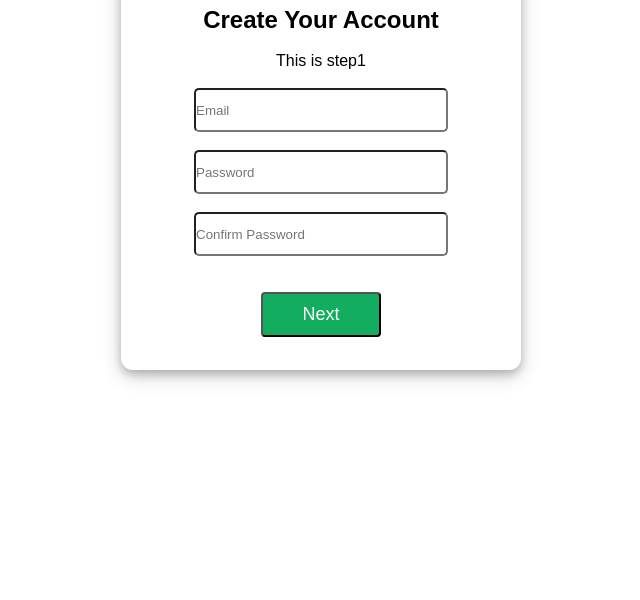
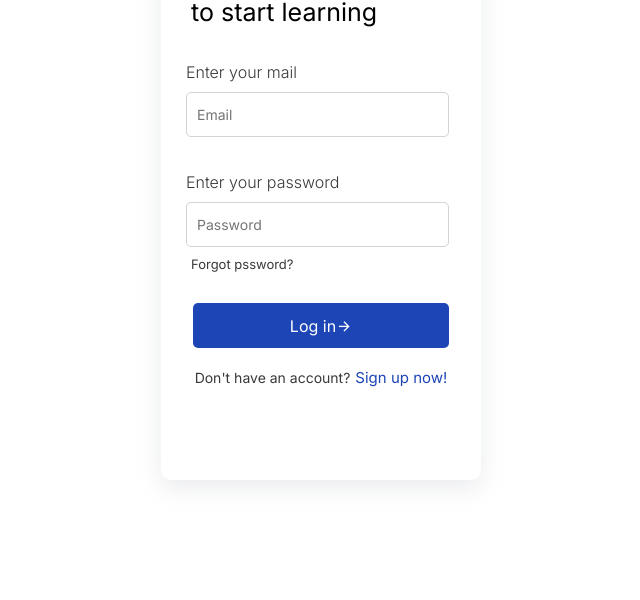
Before and after one commit to khush-kalariya/Login-Page, a plain HTML site: page Login Page/index.html in a window 1280 px wide. Shown: the part 200-800 px from the top of the page, without its empty margins (319-959 px from the left). Drawn offline with nearby package versions, Linux system fonts and the light colour scheme.

Commit message:
second commit

```diff
--- a/Login Page/index.html
+++ b/Login Page/index.html
@@ -1,31 +1,51 @@
 <!DOCTYPE html>
 <html lang="en">
   <head>
-    <meta charset="UTF-8">
-    <meta name="viewport" content="width=device-width, initial-scale=1.0">
+    <meta charset="UTF-8" />
+    <meta name="viewport" content="width=device-width, initial-scale=1.0" />
     <title>Document</title>
-    <link rel="stylesheet" href="style.css">
+    <link rel="stylesheet" href="style.css" />
+    <link rel="preconnect" href="https://fonts.googleapis.com" />
+    <link rel="preconnect" href="https://fonts.gstatic.com" crossorigin />
+    <link
+      href="https://fonts.googleapis.com/css2?family=Inter:ital,opsz,wght@0,14..32,100..900;1,14..32,100..900&display=swap"
+      rel="stylesheet"
+    />
+    <link
+    href="https://cdn.jsdelivr.net/npm/remixicon@4.5.0/fonts/remixicon.css"
+    rel="stylesheet"
+/>
   </head>
   <body>
-    <form id="abc">
-            <div id="my"><br><br>
-                <h2>Create Your Account</h2>
-                <br>
-                <p>This is step1</p>
-                <br>
-                <input type="email" id="a1" name="a1" placeholder="Email" required>
-                <br>
-                <br>
-                <input type="password" id="a2" name="a2" placeholder="Password">
-                <br>
-                <br>
-                <input type="password" id="a3" name="a3" placeholder="Confirm Password">
-                <br>
-                <br>
-                <br>
-                <input type="submit" value="Next" id="a4">
+    <div class="main-div">
+      <div class="login-white-bg">
+        <div class="text-login">
+            <h3 class="login-text">Log in</h3>
+            <p class="sub-text">to start learning</p>
         </div>
-    </form>
+
+        <div class="input-box">
+            <label for="mail-box">Enter your mail</label>
+            <input type="mail" placeholder="Email" id="mail-box" />
+        </div>
+
+        <div class="input-box">
+            <label for="password-box">Enter your password</label>
+            <input type="password" placeholder="Password" id="password-box" />
+      </div>
+
+      <div class="frg-pass">
+        <a href="#">Forgot pssword?</a>
+      </div>
+
+      <div class="btn">
+        <button>Log in<i class="ri-arrow-right-line"></i></button>
+      </div>
+
+      <div class="link">
+        <p>Don't have an account?<a href="#">Sign up now!</a></p>
+      </div>
+
     </div>
   </body>
 </html>
--- a/Login Page/style.css
+++ b/Login Page/style.css
@@ -1,47 +1,113 @@
-*{
+* {
   margin: 0;
   padding: 0;
+  box-sizing: border-box;
+  font-family: "Inter", serif;
 }
-#abc{
+
+html,
+body {
+  height: 100%;
+  width: 100%;
+}
+
+.main-div {
+  height: 100%;
+  width: 100%;
   display: flex;
   justify-content: center;
-    position: relative;
-    top: 170px;
+  align-items: center;
+
 
 }
-#my{
-    width: 400px;
-    height: 400px;
+
+.login-white-bg {
+  width: 25%;
+  height: 70%;
   background-color: white;
-    text-align: center;
-    font-family:  sans-serif;
-    box-shadow: 0 4px 8px 0 rgba(0, 0, 0, 0.2), 0 6px 20px 0 rgba(0, 0, 0, 0.19);
-    border-radius: 3%;
+  border-radius: 10px;
+  box-shadow: rgba(149, 157, 165, 0.2) 0px 8px 24px;
 }
 
-#a1{
-    width: 250px;
-    height: 40px;
-    border-radius: 5px;
+.login-text {
+  font-size: 35px;
+  padding-top: 30px;
+  padding-left: 30px;
 }
 
-#a2{
-    width: 250px;
-    height: 40px;
-    border-radius: 5px;
+.sub-text {
+  padding-top: 5px;
+  padding-left: 30px;
+  font-size: 25px;
+  font-weight: 400;
 }
 
-#a3{
-    width: 250px;
-    height: 40px;
-    border-radius: 5px;
+.input-box {
+  width: 90%;
+  display: flex;
+  flex-direction: column;
+  padding-top: 35px;
+  padding-left: 25px;
 }
 
-#a4{
-    background-color: #12AD5E;
-    color: white;
-    font-size: 18px;
-    width: 120px;
+.input-box input {
   height: 45px;
-    border-radius: 4px;
+  font-size: 14px;
+  padding-left: 10px;
+  border-radius: 5px;
+  border: 1px solid #d3d3d3;
 }
+
+.input-box label {
+  font-size: 16px;
+  padding-bottom: 10px;
+  font-weight: 300;
+  color: rgb(57, 57, 57);
+}
+
+.frg-pass {
+  padding-top: 6px;
+}
+
+.frg-pass a {
+  text-decoration: none;
+  color: rgb(57, 57, 57);
+  font-size: 13px;
+  padding-left: 30px;
+}
+
+.btn {
+  display: flex;
+  justify-content: center;
+  padding-top: 30px;
+}
+
+.btn button {
+  width: 80%;
+  height: 45px;
+  background-color: #1d45b5;
+  color: rgb(255, 255, 255);
+  font-size: 16px;
+  border: none;
+  border-radius: 5px;
+  cursor: pointer;
+}
+
+.link {
+  display: flex;
+  justify-content: center;
+  padding-top: 10px;
+}
+
+.link p {
+  padding-top: 10px;
+  font-size: 14px;
+  color: rgb(57, 57, 57);
+}
+
+.link a {
+  text-decoration: none;
+  color: #1d45b5;
+  font-size: 15px;
+  padding-left: 5px;
+}
```
Lines whose indentation alone changed are shown as unchanged.
